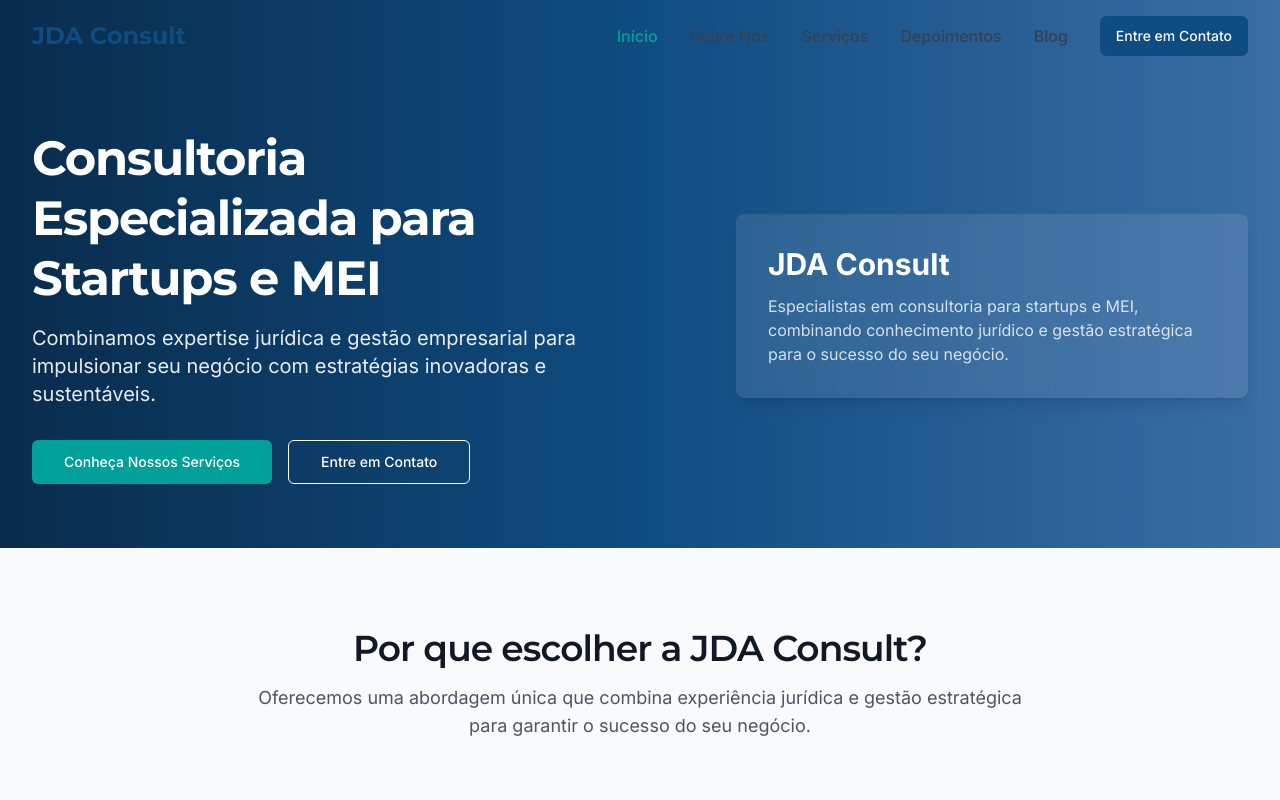
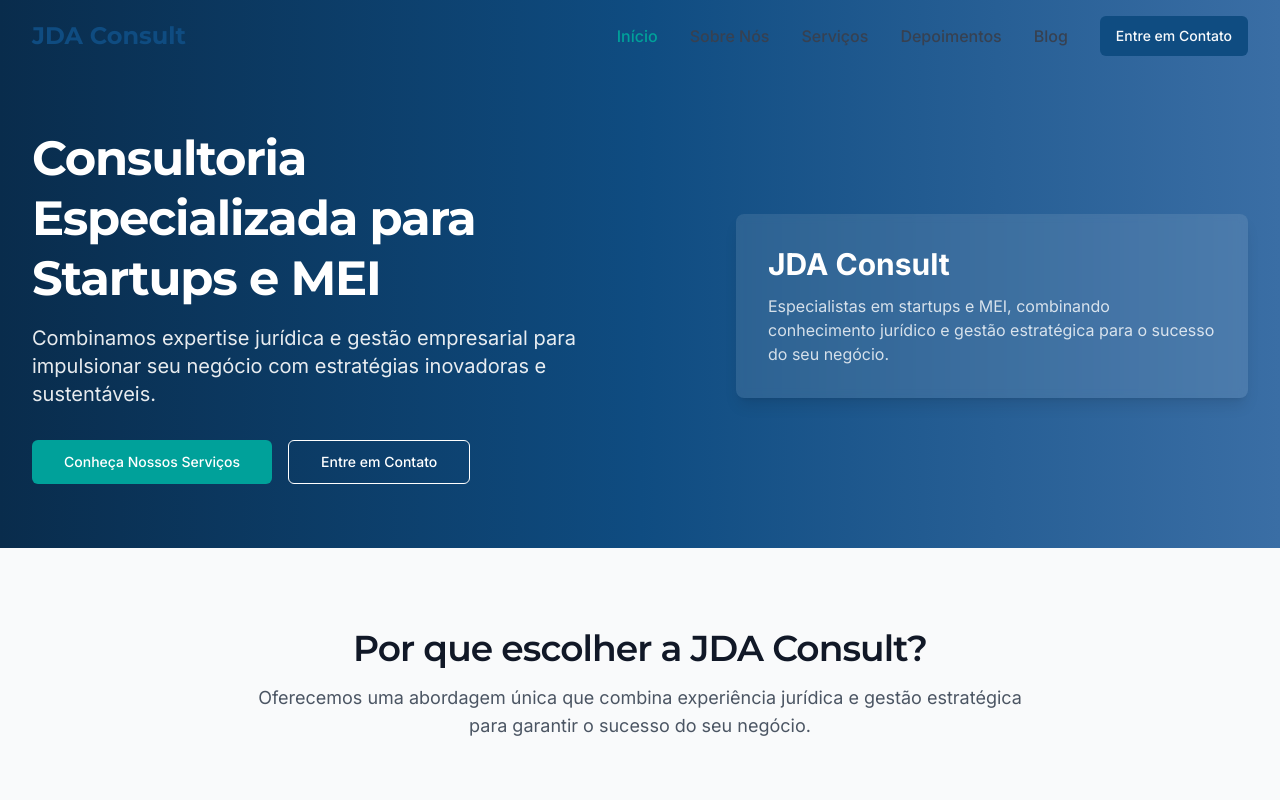
Before and after one commit to juandiegoangelico/consult-easy-site, a React (Vite) app: page / in a window 1280 px wide. Shown: the top 800 px of the page. Built offline with nearby package versions, Linux system fonts and the light colour scheme.

Commit message:
Fix: Remove redundant "Consultoria" mentions
Removed duplicate mentions of "Consultoria" to streamline the text.

```diff
--- a/src/components/Hero.tsx
+++ b/src/components/Hero.tsx
@@ -1,3 +1,4 @@
+
 import { Link } from "react-router-dom";
 import { Button } from "@/components/ui/button";
 
@@ -63,7 +64,7 @@ const Hero = ({
                 <div className="rounded-lg bg-white/10 p-8 backdrop-blur-sm shadow-lg max-w-full md:max-w-md lg:max-w-lg fade-in-section">
                   <div className="text-3xl font-bold text-white mb-3">JDA Consult</div>
                   <div className="text-white/80">
-                    Especialistas em consultoria para startups e MEI, combinando conhecimento jurídico e gestão estratégica para o sucesso do seu negócio.
+                    Especialistas em startups e MEI, combinando conhecimento jurídico e gestão estratégica para o sucesso do seu negócio.
                   </div>
                 </div>
               )}
```
